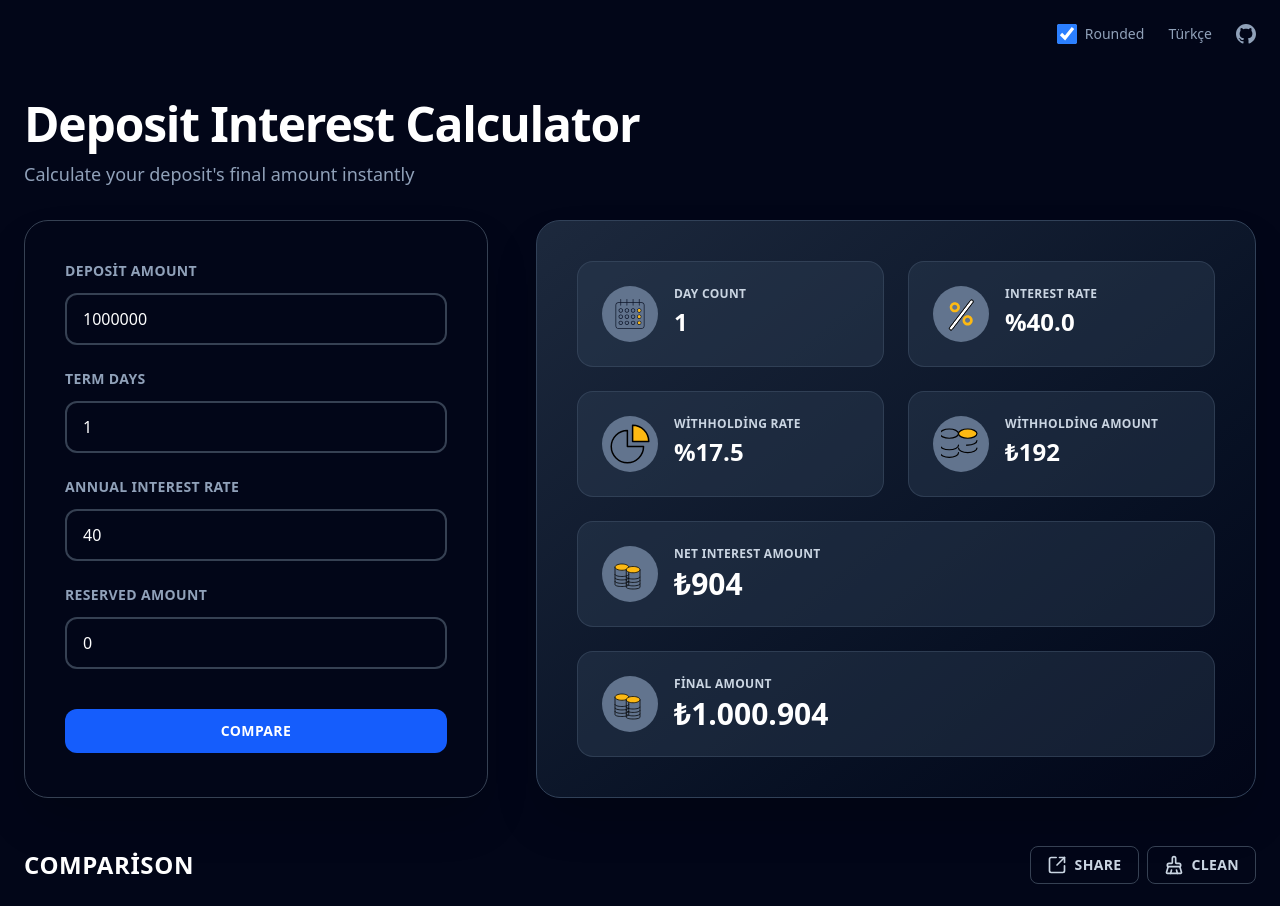
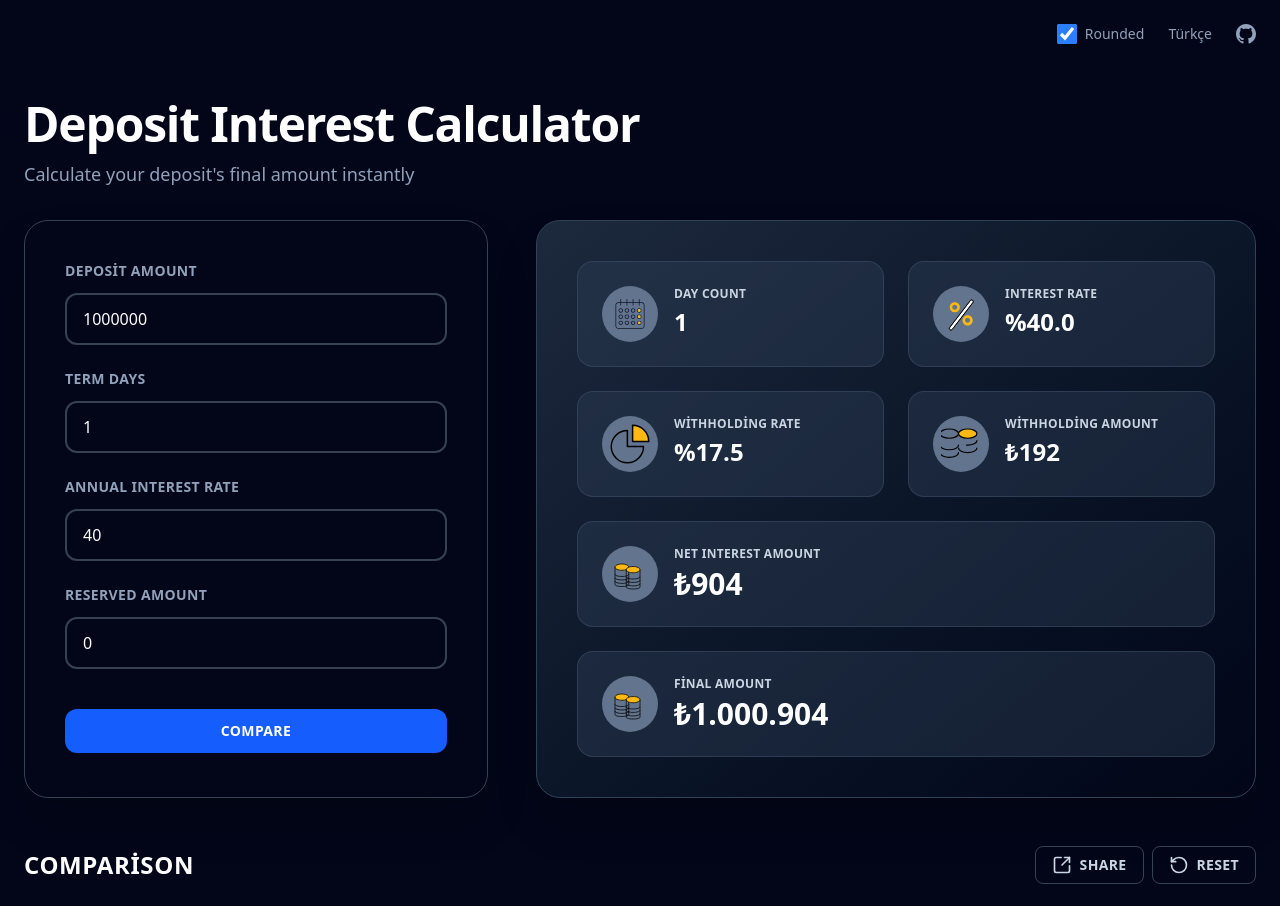
Before and after one commit to webceyhan/interest-calc, a Next.js app: page / in a window 1280 px wide. Shown: the top 906 px of the page. Built offline with nearby package versions, Linux system fonts and the light colour scheme.

Commit message:
Replace clean button with reset button
- Change icon to rotate-ccw (reset icon)
- Rename button label from 'clearAll' to 'reset'
- Add new translation keys for reset
- Update ComparisonList to use ResetIcon component
- Functionality remains the same: clears comparison list

```diff
--- a/src/app/components/ComparisonList.tsx
+++ b/src/app/components/ComparisonList.tsx
@@ -7,8 +7,8 @@ const ShareIcon = () => (
   <svg xmlns="http://www.w3.org/2000/svg" width="20" height="20" viewBox="0 0 24 24" fill="none" stroke="currentColor" strokeWidth="2" strokeLinecap="round" strokeLinejoin="round"><path d="M21 13v6a2 2 0 0 1-2 2H5a2 2 0 0 1-2-2V5a2 2 0 0 1 2-2h6"/><path d="m21 3-9 9"/><path d="M15 3h6v6"/></svg>
 );
 
-const ClearIcon = () => (
-  <svg xmlns="http://www.w3.org/2000/svg" width="20" height="20" viewBox="0 0 24 24" fill="none" stroke="currentColor" strokeWidth="2" strokeLinecap="round" strokeLinejoin="round"><path d="m16 22-1-4"/><path d="M19 14a1 1 0 0 0 1-1v-1a2 2 0 0 0-2-2h-3a1 1 0 0 1-1-1V4a2 2 0 0 0-4 0v5a1 1 0 0 1-1 1H6a2 2 0 0 0-2 2v1a1 1 0 0 0 1 1"/><path d="M19 14H5l-1.973 6.767A1 1 0 0 0 4 22h16a1 1 0 0 0 .973-1.233z"/><path d="m8 22 1-4"/></svg>
+const ResetIcon = () => (
+  <svg xmlns="http://www.w3.org/2000/svg" width="20" height="20" viewBox="0 0 24 24" fill="none" stroke="currentColor" strokeWidth="2" strokeLinecap="round" strokeLinejoin="round"><path d="M3 12a9 9 0 1 0 9-9 9.75 9.75 0 0 0-6.74 2.74L3 8"/><path d="M3 3v5h5"/></svg>
 );
 
 const PenIcon = () => (
@@ -120,8 +120,8 @@ export const ComparisonList = ({ items, amount, termDays, isRounded, onRemove, o
             </button>
             <button
               onClick={onClearAll}
-              className="md:hidden p-2 text-slate-300 hover:text-red-400 transition-all active:scale-90">
-              <ClearIcon />
+              className="md:hidden p-2 text-slate-300 hover:text-blue-400 transition-all active:scale-90">
+              <ResetIcon />
             </button>
 
             {/* Desktop: Full buttons */}
@@ -134,8 +134,8 @@ export const ComparisonList = ({ items, amount, termDays, isRounded, onRemove, o
             <button
               onClick={onClearAll}
               className="hidden md:flex items-center gap-2 px-4 py-2 text-sm font-bold text-slate-300 hover:text-white border border-gray-700 hover:border-gray-600 rounded-lg transition-all duration-200 uppercase tracking-wide hover:shadow-md active:scale-95">
-              <ClearIcon />
-              {t.clearAll}
+              <ResetIcon />
+              {t.reset}
             </button>
           </div>
         )}
--- a/src/app/utils/translations.ts
+++ b/src/app/utils/translations.ts
@@ -20,6 +20,7 @@ export type TranslationKeys = {
   enterBankName: string;
   remove: string;
   clearAll: string;
+  reset: string;
   rounded: string;
   precise: string;
   noComparisons: string;
@@ -54,6 +55,7 @@ export const translations: Record<Language, TranslationKeys> = {
     enterBankName: "Banka adını giriniz",
     remove: "Kaldır",
     clearAll: "Temizle",
+    reset: "Sıfırla",
     rounded: "Yuvarla",
     precise: "Kesin",
     noComparisons: "Henüz karşılaştırma yok",
@@ -86,6 +88,7 @@ export const translations: Record<Language, TranslationKeys> = {
     enterBankName: "Enter bank name",
     remove: "Remove",
     clearAll: "Clean",
+    reset: "Reset",
     rounded: "Rounded",
     precise: "Precise",
     noComparisons: "No comparisons yet",
```
